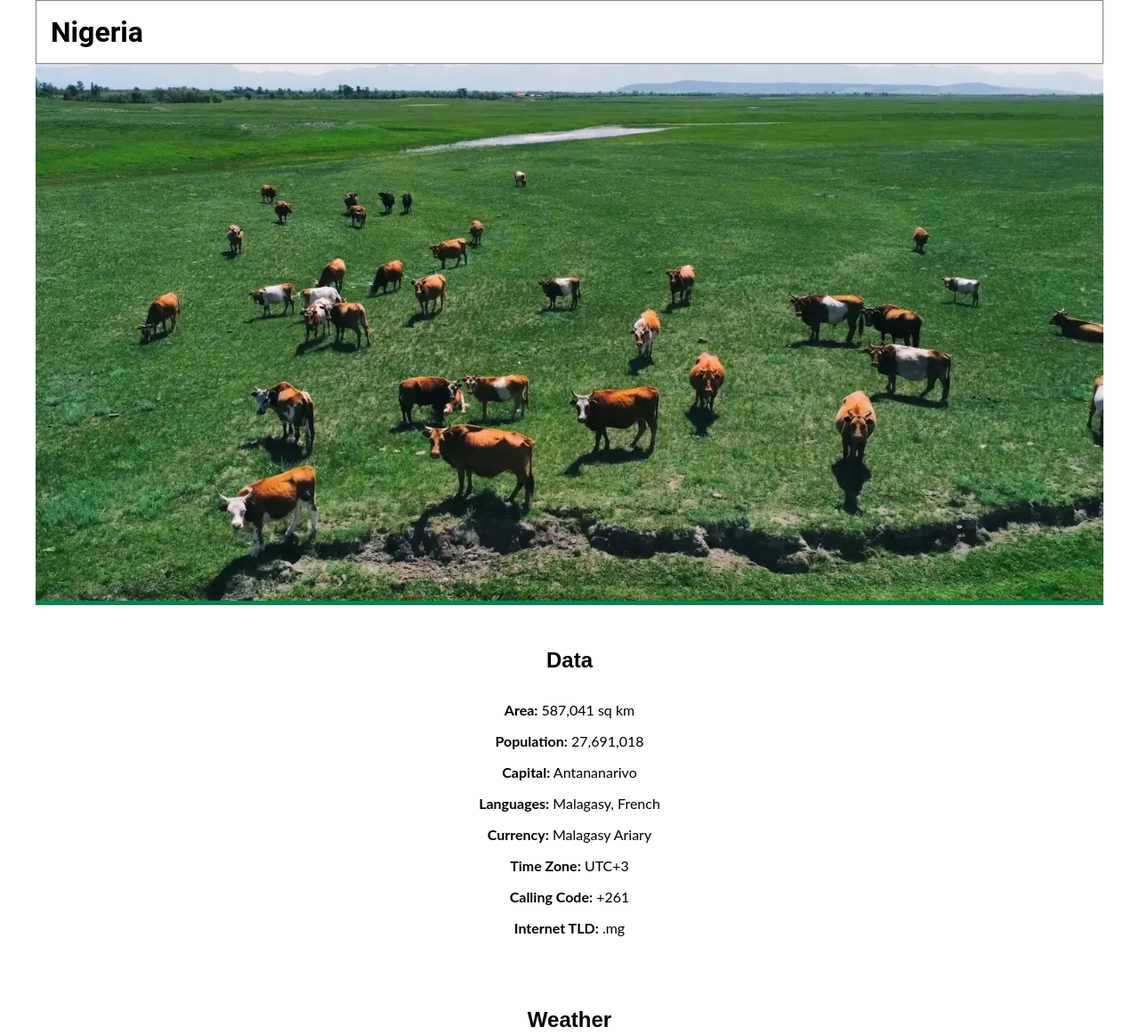
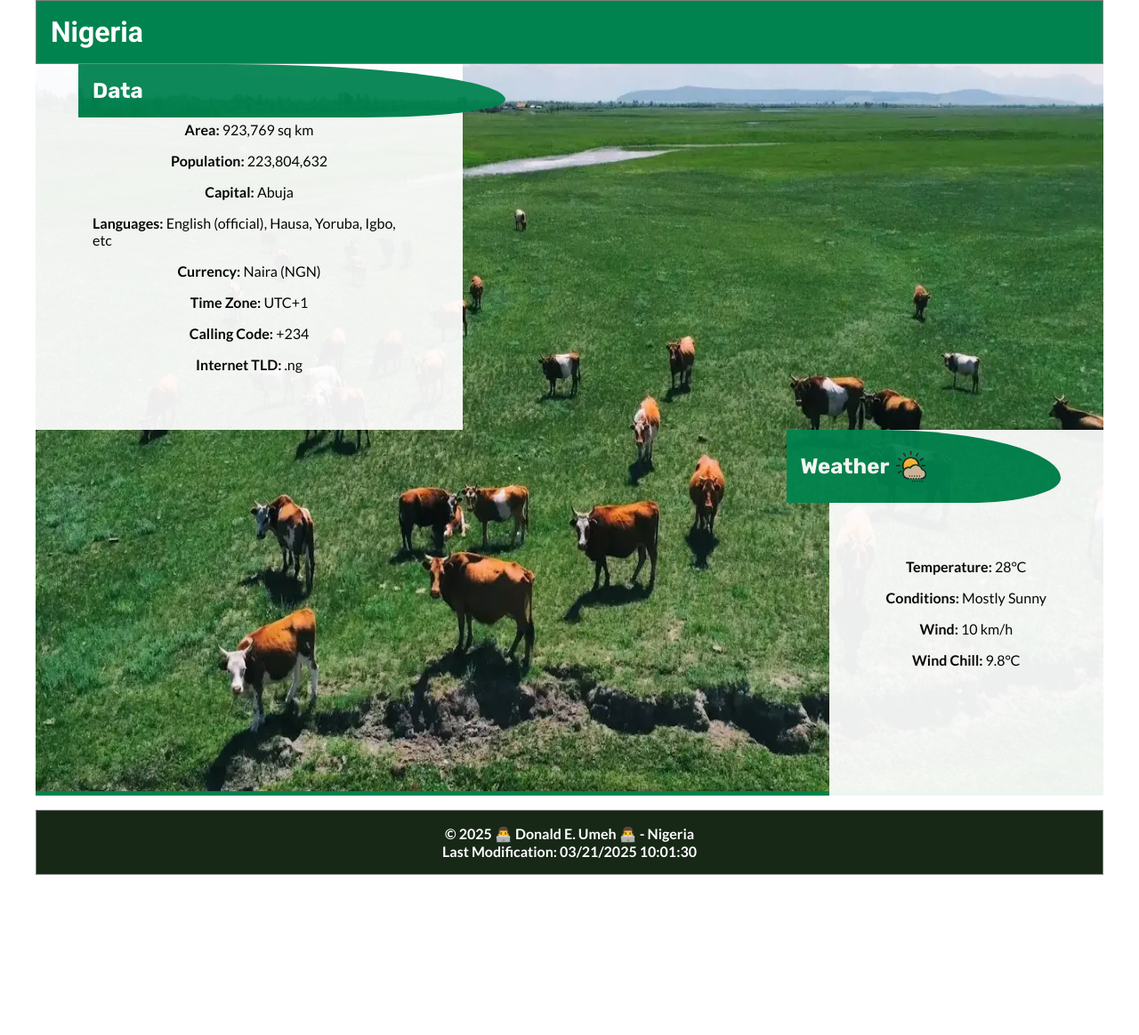
Before and after one commit to donumeh/wdd131, a plain HTML site: page place.html in a window 1280 px wide. Shown: the top 1163 px of the page at 89% size. After the commit the page ends 983 px from the top, so only its background shows below. Drawn offline with Linux system fonts and the light colour scheme.

Commit message:
wdd week 03

```diff
--- a/place.html
+++ b/place.html
@@ -6,11 +6,20 @@
     <meta name="author" content="Donald Umeh">
     <meta name="description" content="WDD 131 – Dynamic Web Fundamentals - Donald umeh - Country Page">
     <title>WDD 131 – Dynamic Web Fundamentals (Country Page) - Donald Umeh</title>
+
+    <!-- Internal Stylesheet -->
     <link rel="stylesheet" href="./styles/place.css">
+    <link rel="stylesheet" href="./styles/place-large.css">
+
+
+    <!-- External Fonts -->
+    <link rel="preconnect" href="https://fonts.googleapis.com">
+    <link rel="preconnect" href="https://fonts.gstatic.com" crossorigin>
+    <link href="https://fonts.googleapis.com/css2?family=Lato:ital,wght@0,100;0,300;0,400;0,700;0,900;1,100;1,300;1,400;1,700;1,900&family=Roboto:ital,wght@0,100..900;1,100..900&family=Rubik:ital,wght@0,300..900;1,300..900&display=swap" rel="stylesheet">
 </head>
 <body>
 
-    <header>
+    <header class="header">
         <h1>Nigeria</h1>
     </header>
 
@@ -18,34 +27,40 @@
         <picture>
             <source srcset="./images/nature_animal_large.webp" media="(min-width: 1000px)">
             <source srcset="./images/nature_animal_medium.webp" media="(min-width: 550px)">
-            <img src="./images/nature_animal_small.webp" alt="A picture of a cattle farm" width="400" height="200">
+            <img src="./images/nature_animal_small_2.webp" alt="A picture of a cattle farm">
         </picture>
 
 
-        <section>
-            <h2>Data</h2>
+        <section class="data">
+            <div class="section_header section_header_one">
+                <h2>Data</h2>
+            </div>
 
-            <p><b>Area:</b> 587,041 sq km</p>
-            <p><b>Population:</b> 27,691,018</p>
-            <p><b>Capital:</b> Antananarivo</p>
-            <p><b>Languages:</b> Malagasy, French</p>
-            <p><b>Currency:</b> Malagasy Ariary</p>
-            <p><b>Time Zone:</b> UTC+3</p>
-            <p><b>Calling Code:</b> +261</p>
-            <p><b>Internet TLD:</b> .mg</p>
+            <div class="section_body">
+                <p><b>Area: </b> 923,769 sq km</p>
+                <p><b>Population: </b> 223,804,632</p>
+                <p><b>Capital: </b> Abuja</p>
+                <p><b>Languages: </b> English (official), Hausa, Yoruba, Igbo, etc</p>
+                <p><b>Currency: </b> Naira (NGN)</p>
+                <p><b>Time Zone: </b> UTC+1</p>
+                <p><b>Calling Code: </b> +234</p>
+                <p><b>Internet TLD: </b> .ng</p>
+            </div>
         </section>
 
 
-        <section>
-            <h2>Weather</h2>
+        <section class="weather">
+            <div class="section_header section_header_two">
+                <h2>Weather</h2>
+                <img class="svg_weather_icon" src="./images/weather_icon.svg" alt="weather_icon">
+            </div>
 
-            <img src="./images/weather_icon.svg" alt="weather_icon">
-
-            <p><b>Temperature:</b> 10°C</p>
-            <p><b>Conditions:</b> Partly Cloudly</p>
-            <p><b>Wind:</b> 5 km/h</p>
-            <p><b>Wind Chill:</b> 9.8°C</p>
-
+            <div class="section_body">
+                <p class="temp"><b>Temperature: </b> 28°C</p>
+                <p><b>Conditions: </b> Mostly Sunny</p>
+                <p><b>Wind: </b> 10 km/h</p>
+                <p class="windChill"></p>
+            </div>
         </section>
     </main>
 
--- a/scripts/place.js
+++ b/scripts/place.js
@@ -1,8 +1,26 @@
 const date = new Date();
-
 
 document.getElementById("currentyear").
 	textContent = date.getFullYear();
 
 document.getElementById("lastModified").
 	textContent = document.lastModified;
+
+
+function calculateWindChill(temp, windSpeed) {
+	return (13.12 + 0.6215 * temp - 11.37 * Math.pow(windSpeed, 0.16) +
+            0.3965 * temp * Math.pow(windSpeed, 0.16)).toFixed(1);
+}
+
+
+const temperature = 10;
+const windSpeed = 5;
+
+const windChillElement = document.querySelector(".windChill");
+
+
+if (temperature <= 10 && windSpeed > 4.8) {
+	windChillElement.innerHTML = `<b>Wind Chill: </b> ${calculateWindChill(temperature, windSpeed)}°C`;
+} else {
+	windChillElement.textContent = "N/A";
+}
--- a/styles/place-large.css
+++ b/styles/place-large.css
@@ -11,7 +11,7 @@
 
 	.data, .weather {
 		background-color: var(--secondary-color);
-		opacity: .7;
+		opacity: .93;
 	}
 
 	.data {
@@ -26,7 +26,35 @@
 		justify-self: flex-end;
 	}
 
-	h2 {
+	section {
+		position: relative;
+	}
+
+	.section_header {
+		color: var(--secondary-color);
 		background-color: var(--primary-color);
+		width: 100%;
+		text-align: left;
+		position: absolute;
+		top: 0;
+		display: flex;
+		align-items: center;
+		padding: 1rem;
+		border-radius: 1px;
+		border-top-right-radius: 100%;
+		border-bottom-right-radius: 50%;
+		font-weight: 800;
+	}
+
+	.svg_weather_icon {
+		width: 50px;
+	}
+
+	.section_header_one {
+		left: 3rem;
+	}
+
+	.section_header_two {
+		right: 3rem;
 	}
 }
--- a/styles/place.css
+++ b/styles/place.css
@@ -6,7 +6,8 @@
 
 	/*	Colors */
 	--primary-color: #00834e;
-	--secondary-color: #eee;
+	--footer-primary-color: #172817;
+	--secondary-color: #fff;
 
 	/*	Font Sizes */
 	--font-size-small: 1rem;
@@ -50,10 +51,6 @@ header, footer {
 	background-color: var(--primary-color);
 }
 
-.header sub {
-	font-size: var(--font-size-small);
-}
-
 main {
 	display: grid;
 	margin: auto;
@@ -72,7 +69,7 @@ img {
 	height: 100%;
 }
 
-section {
+section, .section_body {
 	padding: 2rem;
 	display: flex;
 	justify-content: center;
@@ -81,18 +78,15 @@ section {
 	gap: 1rem;
 }
 
-section h2 {
-	margin: 1rem auto;
-}
-
 .svg_weather_icon {
 	width: 100px;
 }
 
 .footer {
   width: 100%;
-  background-color: var(--primary-color);
+  background-color: var(--footer-primary-color);
   color: var(--secondary-color);
+  font-weight: bold;
   text-align: center;
   margin-top: 1rem;
 }
```
Also changed, not shown: images/nature_animal_small_1.webp (added), images/nature_animal_small_2.webp (added).
